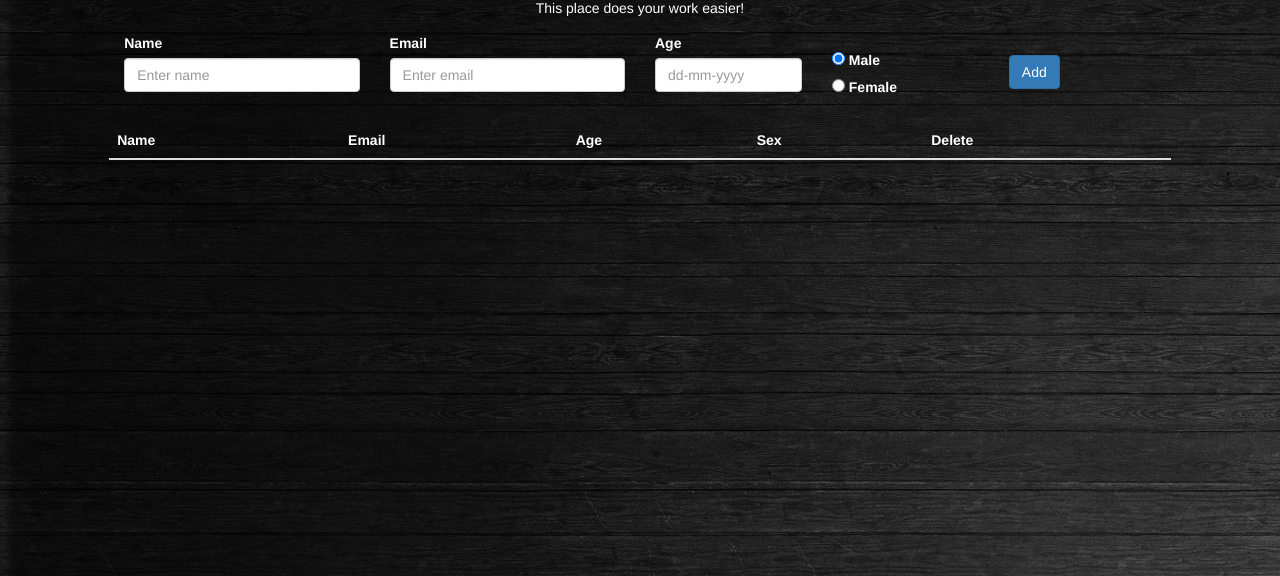
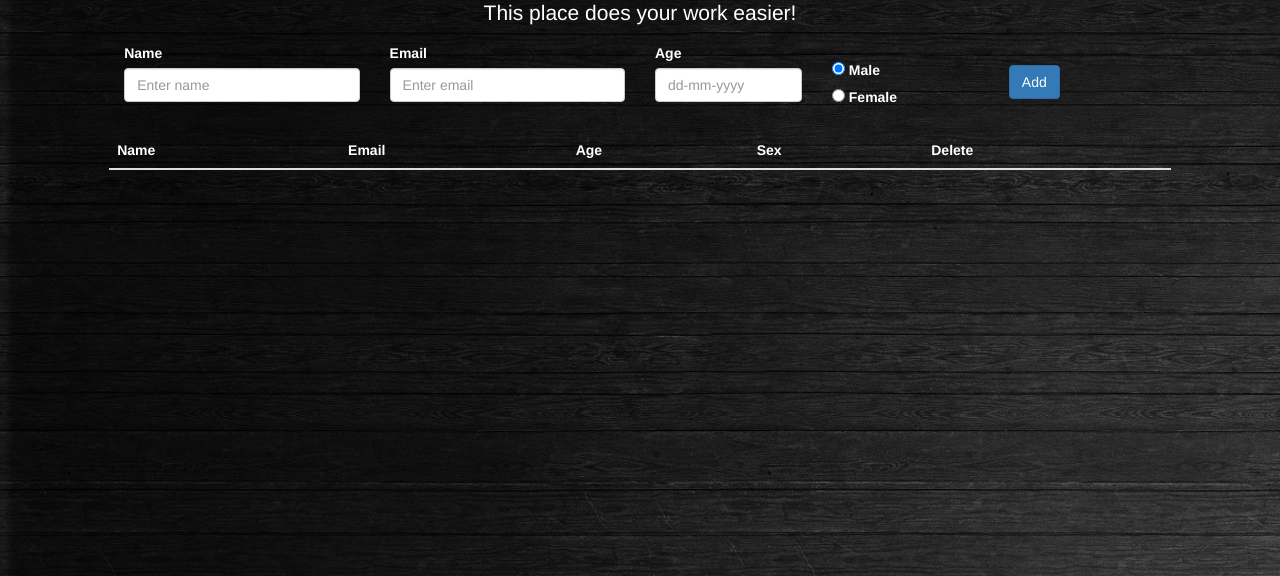
Before and after one commit to Luky843/SchoolProject, a plain HTML site: page index.html in a window 1280 px wide. Shown: the part 166-742 px from the top of the page. Drawn offline with nearby package versions, Linux system fonts and the light colour scheme.

Commit message:
Update index.html

```diff
--- a/index.html
+++ b/index.html
@@ -45,7 +45,7 @@
         <div class="col-lg-10 col-lg-offset-1">
              <div class="text-center">
               <h1 class="white">Student´s list</h1>
-              <p id="fontSize" class="white">This place does your work easier!</p>
+              <p class="white bigtxt">This place does your work easier!</p>
             </div>
             <form id="form">
                 <div class="form-group white">
```
